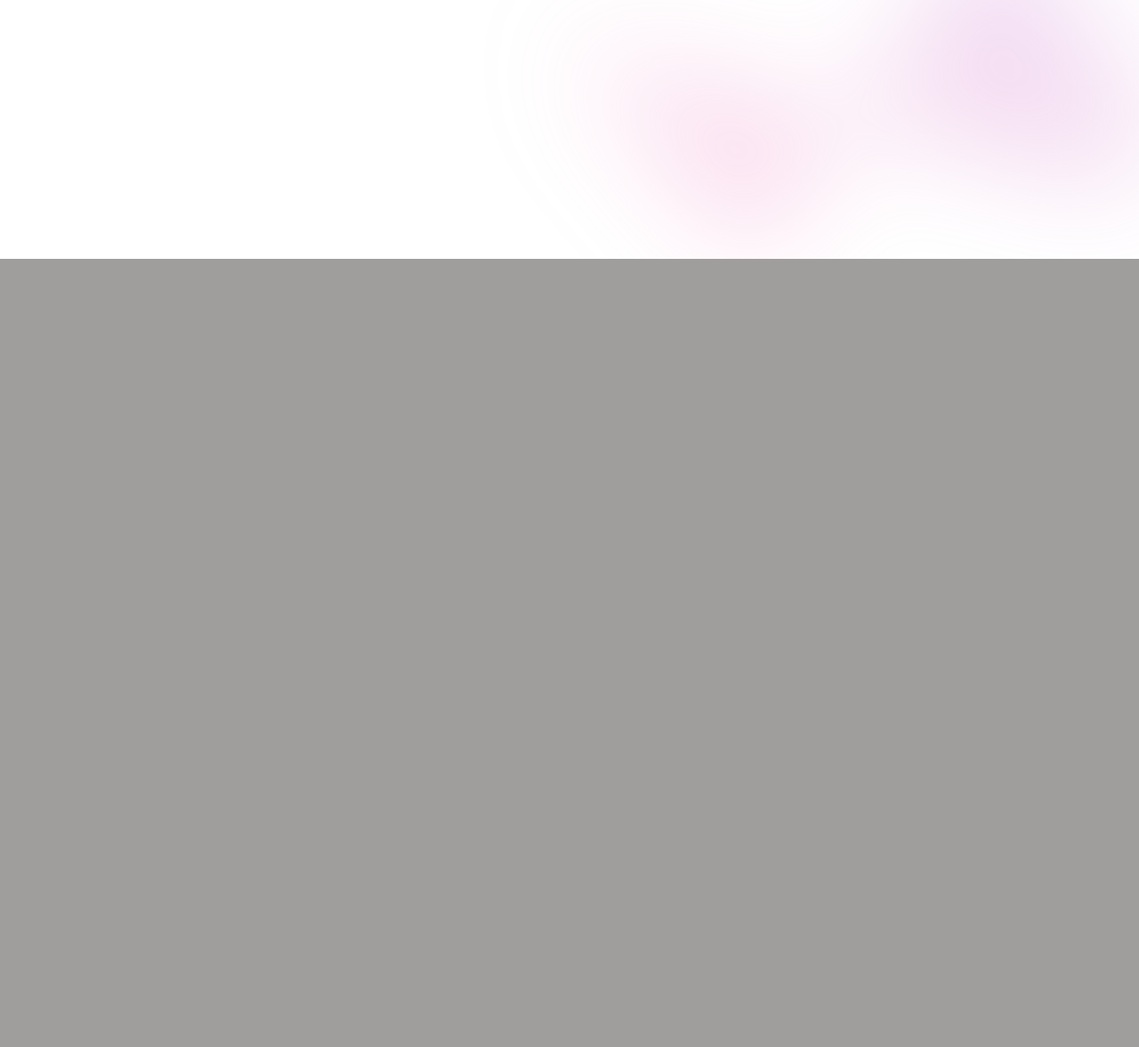
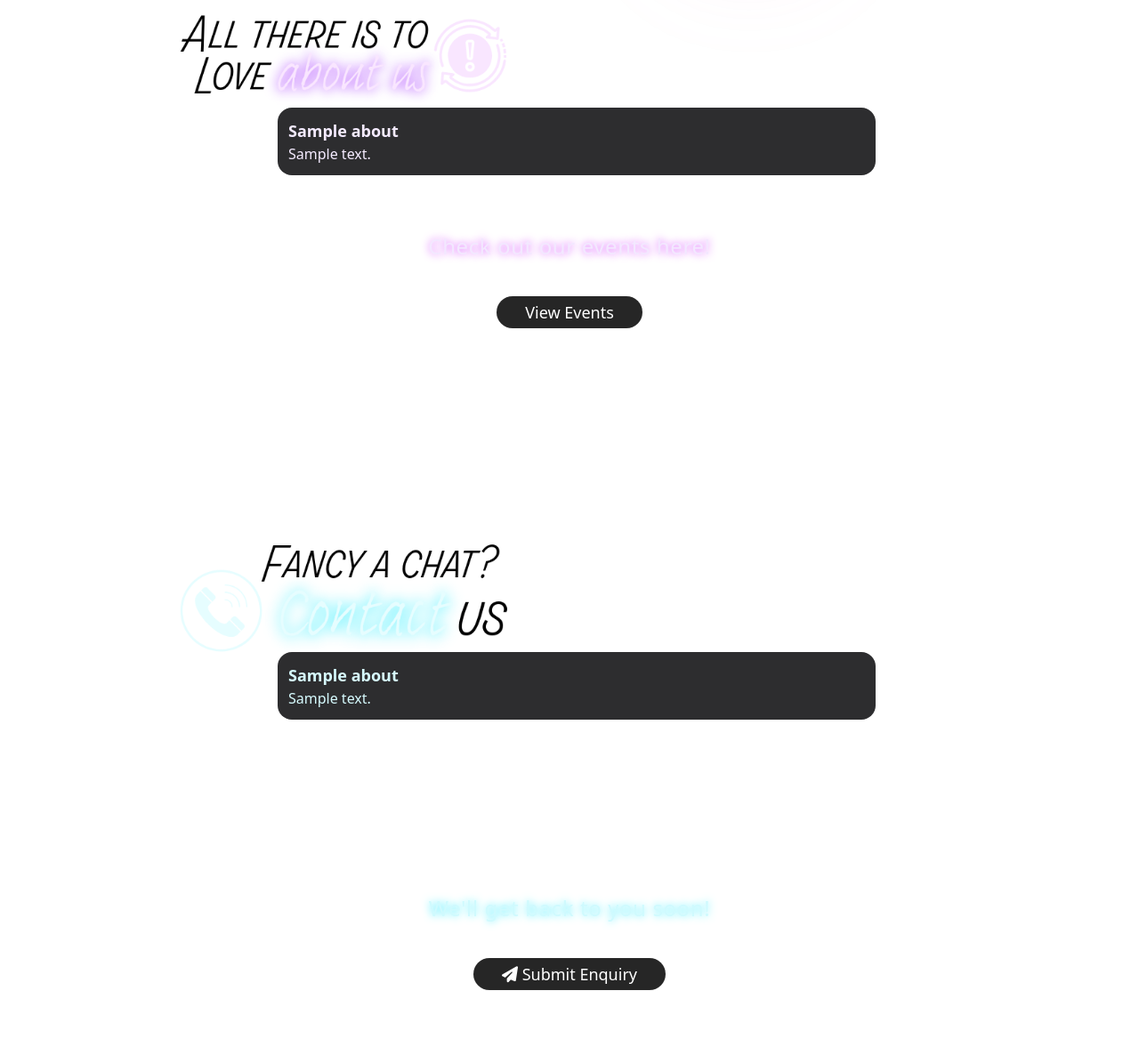
Before and after one commit to Viridi-Machina/tipple-and-tail, a Django app: page / in a window 1280 px wide. Shown: the part 801-1978 px from the top of the page at 89% size. Before the commit the page ends 1092 px from the top, so only its background shows below. Run offline with Django 5.2, Linux system fonts and the light colour scheme; tables that the repository leaves empty hold one stand-in row (values such as "Sample post"); some libraries are stand-ins or nearby versions.

```diff
--- a/about/admin.py
+++ b/about/admin.py
@@ -11,5 +11,6 @@ class EventAdmin(SummernoteModelAdmin):
     prepopulated_fields = {'slug': ('title',)}
     summernote_fields = ('content',)
 
-# Model Registry
-admin.site.register(About)
+@admin.register(About)
+class AboutAdmin(SummernoteModelAdmin):
+    summernote_fields = ('content',)
--- a/about/templates/about/index.html
+++ b/about/templates/about/index.html
@@ -2,15 +2,17 @@
 {% load static %}
 {% block content %}
 
+<div class="flex-auto">
+    <!-- Dashboard logo with booking and menu links -->
     <div class="relative isolate px-6 pt-8 lg:px-8">
+        <!-- Colour splash 1 -->
         <div class="absolute inset-x-0 -z-10 transform-gpu overflow-hidden blur-3xl sm:-top-80" aria-hidden="true">
             <div class="relative left-[calc(50%-11rem)] aspect-[1155/678] w-[36.125rem] -translate-x-1/2 rotate-[30deg] bg-gradient-to-tr from-[#ffcf32] to-[#9a89fc] opacity-30 sm:left-[calc(50%-30rem)] sm:w-[72.1875rem]" style="clip-path: polygon(74.1% 44.1%, 100% 61.6%, 97.5% 26.9%, 85.5% 0.1%, 80.7% 2%, 72.5% 32.5%, 60.2% 62.4%, 52.4% 68.1%, 47.5% 58.3%, 45.2% 34.5%, 27.5% 76.7%, 0.1% 64.9%, 17.9% 100%, 27.6% 76.8%, 76.1% 97.7%, 74.1% 44.1%)"></div>
         </div>
-    <div class="mx-auto max-w-2xl py-20 sm:py-48 lg:py-56">
+        <div class="mx-auto max-w-2xl pt-12 sm:pt-20 lg:pt-24">
             <div class="flex justify-center items-center">
-            <img class="size-72" src="{% static 'images/home-brand.png' %}">
+                <img class="logo-size" src="{% static 'images/home-brand.png' %}">
             </div>
-        <div class="flex"></div>
             <div class="text-center">
                 <h2 class="text-base font-thin tracking-wide text-yellow-100 text-glow-yellow border-t-2 border-black pt-4 sm:text-2xl">Cocktails | Nightcub | Music & Events</h2>
                 <div class="mt-10 flex items-center justify-center gap-x-6">
@@ -19,9 +21,55 @@
                 </div>
             </div>
         </div>
+        <!-- Colour splash 2 -->
         <div class="absolute inset-x-0 top-[calc(100%-13rem)] -z-10 transform-gpu overflow-hidden blur-3xl sm:top-[calc(100%-30rem)]" aria-hidden="true">
             <div class="relative left-[calc(50%+3rem)] aspect-[1155/678] w-[36.125rem] -translate-x-1/2 bg-gradient-to-tr from-[#ff80b5] to-[#9089fc] opacity-30 sm:left-[calc(50%+36rem)] sm:w-[72.1875rem]" style="clip-path: polygon(74.1% 44.1%, 100% 61.6%, 97.5% 26.9%, 85.5% 0.1%, 80.7% 2%, 72.5% 32.5%, 60.2% 62.4%, 52.4% 68.1%, 47.5% 58.3%, 45.2% 34.5%, 27.5% 76.7%, 0.1% 64.9%, 17.9% 100%, 27.6% 76.8%, 76.1% 97.7%, 74.1% 44.1%)"></div>
         </div>
     </div>
 
+    <!-- About section -->
+    <div class="isolate px-6 pt-8 lg:px-8">
+        <div class="mx-auto max-w-2xl pt-8 sm:pt-10 lg:pt-36">
+            <div class="flex justify-center items-center relative -left-64 top-20">
+                <img class="size-96" src="{% static 'images/about.png' %}">
+            </div>
+            <div class="rounded-2xl p-3 text-purple-100 relative -top-48 left-2 bg-zinc-950 opacity-85 -z-20">
+                <h2 class="font-semibold text-lg">
+                    {{ about.title }}
+                </h2>
+                    {{ about.content | safe }}
+            </div>
+            <div class="text-center relative -top-36">
+                <h2 class="text-base font-thin tracking-wide text-purple-100 text-glow-purple pt-4 sm:text-2xl">Check out our events here!</h2>
+                <div class="mt-10 flex items-center justify-center gap-x-6">
+                    <a href="{% url 'events' %}" class="rounded-full bg-black opacity-85 lg:min-w-8 px-8 py-1 text-lg text-white shadow-sm event-glow focus-visible:outline focus-visible:outline-2 focus-visible:outline-offset-2 focus-visible:outline-indigo-600">View Events</a>
+                </div>
+            </div>
+        </div>
+    </div>
+
+    <!-- Contact section -->
+    <div class="isolate px-6 pt-8 lg:px-8">
+        <div class="mx-auto max-w-2xl pt-8 sm:pt-10 lg:pt-36 contact-max">
+            <div class="flex justify-center items-center -z-30">
+                <img class="size-96 relative -top-24 right-64" src="{% static 'images/contact.png' %}">
+            </div>
+            <div class="rounded-2xl p-3 text-cyan-100 contact-pos relative left-2 bg-zinc-950 opacity-85">
+                <h2 class="font-semibold text-lg">
+                    {{ about.title }}
+                </h2>
+                    {{ about.content | safe }}
+            </div>
+            <div class="text-center relative pb-16 -top-40">
+                <h2 class="text-base font-thin tracking-wide text-cyan-100 text-glow-cyan pt-4 sm:text-2xl">We'll get back to you soon!</h2>
+                <div class="mt-10 flex items-center justify-center gap-x-6">
+                    <a href="#" class="rounded-full bg-black opacity-85 lg:min-w-8 px-8 py-1 text-lg text-white shadow-sm contact-glow focus-visible:outline focus-visible:outline-2 focus-visible:outline-offset-2 focus-visible:outline-indigo-600"><i class="fa-solid fa-paper-plane"></i> Submit Enquiry</a>
+                </div>
+            </div>
+        </div>
+    </div>
+
+</div>
+
+
 {% endblock %}
--- a/about/urls.py
+++ b/about/urls.py
@@ -4,5 +4,5 @@ from django.urls import path
 
 urlpatterns = [
     path('', views.about, name='home'),
-    path('events/', views.EventList.as_view(), name='events')
+    path('events/', views.event_list, name='events')
 ]
--- a/about/views.py
+++ b/about/views.py
@@ -1,11 +1,23 @@
 from django.shortcuts import render
-from django.views import generic
-from .models import Event
+from .models import Event, About
 
 
-class EventList(generic.ListView):
-    queryset = Event.objects.all().order_by("-event_date")
-    template_name = "about/event_list.html"
+def about(request):
+    """
+    Renders the about section on the home dashboard.
+    """
+    about = About.objects.all().first()
 
-def about(request):
-    return render(request, "about/index.html")
+    return render(request, "about/index.html", {"about": about},)
+
+
+def event_list(request):
+    """
+    Renders the events list page.
+    """
+    events = Event.objects.all().order_by("-event_date")
+    context = {
+        "events": events,
+    }
+
+    return render(request, "about/event_list.html", context,)
--- a/django_project/urls.py
+++ b/django_project/urls.py
@@ -24,7 +24,7 @@ urlpatterns = [
     path('admin/', admin.site.urls),
     # path('booking/', booking_views.booking_page, name='booking'),
     # path('hello_world/', index_views.index, name='index'),
-    # path('summernote/', include('django_summernote.urls')),
+    path('summernote/', include('django_summernote.urls')),
     # path('user/', use_views.user_page, name='user'),
     path('', include('about.urls'), name='about-urls'),
 ]
--- a/static/css/style.css
+++ b/static/css/style.css
@@ -2,6 +2,11 @@
     position: relative;
     top: 20px;
     left: -20px;
+}
+
+.logo-size {
+    width:300px;
+    height:300px;
 }
 
 .nav-position {
@@ -20,9 +25,25 @@
     top: 0;
 }
 
+.contact-pos {
+    top: -340px;
+}
+
+.contact-max {
+    max-height: 600px;
+}
+
 /* Style for flavour text on home screen below main logo */
 .text-glow-yellow {
     text-shadow: 0px 0px 10px rgb(255, 225, 89);
+}
+
+.text-glow-purple {
+    text-shadow: 0px 0px 10px rgb(213, 76, 255);
+}
+
+.text-glow-cyan {
+    text-shadow: 0px 0px 10px rgb(74, 237, 255);
 }
 
 /* Navbar hover styling */
@@ -36,3 +57,13 @@ nav a:hover,
     box-shadow: 0 0 10px rgb(255, 225, 89);
     color: rgb(255, 242, 183);
 }
+
+.event-glow:hover {
+    box-shadow: 0 0 10px rgb(213, 76, 255);
+    color: rgb(243 232 255);
+}
+
+.contact-glow:hover {
+    box-shadow: 0 0 10px rgb(74, 237, 255);
+    color: rgb(165 243 252);
+}
--- a/templates/base.html
+++ b/templates/base.html
@@ -10,7 +10,7 @@
 
     <head>
         <meta http-equiv="X-UA-Compatible" content="IE=edge">
-        <meta name="viewport" content="width=device-width, initial-scale=1" />
+        <meta name="viewport" content="width=device-width, initial-scale=1"/>
 
         <title>Tipple & tail</title>
 
@@ -19,9 +19,6 @@
         <link rel="icon" type="image/png" sizes="32x32" href="{% static 'favicon/favicon-32x32.png' %}">
         <link rel="icon" type="image/png" sizes="16x16" href="{% static 'favicon/favicon-16x16.png' %}">
         <link rel="manifest" href="{% static 'favicon/site.webmanifest' %}">
-
-        <!-- Font Awesome CSS -->
-        <link rel="stylesheet" href="https://cdnjs.cloudflare.com/ajax/libs/font-awesome/5.15.3/css/all.min.css">
 
         <!-- Tailwind CSS -->
         {% tailwind_css  %}
@@ -32,6 +29,7 @@
     </head>
 
     <body>
+        <!-- Adapted from tailwinf official example https://tailwindui.com/components/marketing/sections/heroes -->
         <div class="tipple-hero">
             <img class="fixed overflow-y-hidden -z-10" src="{% static 'images/gold-dark-bg.jpeg' %}" alt="Background">
             <header class="absolute inset-x-0 top-0 z-50 nav-position">
@@ -62,7 +60,7 @@
                         <a href="#" class="text-sm font-light leading-6 text-white">CONTACT</a>
                         <!-- Bookings -->
                         <a href="#" class="text-sm font-light leading-6 text-white
-                        {% if request.path == home_url %}active{% endif %}">BOOKINGS</a>
+                        {% if request.path == bookings_url %}active{% endif %}">BOOKINGS</a>
                         <!-- Events -->
                         <a href="{% url 'events' %}" class="text-sm font-light leading-6 text-white
                         {% if request.path == events_url %}active{% endif %}">EVENTS</a>
@@ -78,7 +76,7 @@
                 <div class="bg-zinc-800 relative h-8 w-full nav-block -z-10 opacity-75"></div>
 
                 <!-- Mobile menu, show/hide based on menu open state. -->
-                <div class="lg:hidden" role="dialog" aria-modal="true">
+                <div class="hidden" role="dialog" aria-modal="true">
                     <!-- Background backdrop, show/hide based on slide-over state. -->
                     <div class="fixed inset-0 z-50"></div>
                     <div class="fixed inset-y-0 right-0 z-50 w-full overflow-y-auto bg-zinc-800 opacity-95 px-6 py-6 sm:max-w-sm sm:ring-1 sm:ring-gray-900/10">
@@ -119,6 +117,8 @@
 
         <!-- Footer -->
 
+        <script src="https://kit.fontawesome.com/8504e83294.js" crossorigin="anonymous"></script>
+
         <script src="{% static 'js/script.js' %}"></script>
     </body>
 </html>
--- a/theme/static/css/dist/styles.css
+++ b/theme/static/css/dist/styles.css
@@ -825,6 +825,30 @@ select {
   bottom: 0px;
 }
 
+.-left-64 {
+  left: -16rem;
+}
+
+.-top-24 {
+  top: -6rem;
+}
+
+.-top-36 {
+  top: -9rem;
+}
+
+.-top-40 {
+  top: -10rem;
+}
+
+.-top-48 {
+  top: -12rem;
+}
+
+.left-2 {
+  left: 0.5rem;
+}
+
 .left-\[calc\(50\%\+3rem\)\] {
   left: calc(50% + 3rem);
 }
@@ -837,20 +861,40 @@ select {
   right: 0px;
 }
 
+.right-64 {
+  right: 16rem;
+}
+
 .top-0 {
   top: 0px;
 }
 
+.top-20 {
+  top: 5rem;
+}
+
 .top-\[calc\(100\%-13rem\)\] {
   top: calc(100% - 13rem);
 }
 
+.left-0 {
+  left: 0px;
+}
+
 .isolate {
   isolation: isolate;
 }
 
 .-z-10 {
   z-index: -10;
+}
+
+.-z-20 {
+  z-index: -20;
+}
+
+.-z-30 {
+  z-index: -30;
 }
 
 .z-50 {
@@ -925,9 +1013,9 @@ select {
   height: 7rem;
 }
 
-.size-72 {
-  width: 18rem;
-  height: 18rem;
+.size-96 {
+  width: 24rem;
+  height: 24rem;
 }
 
 .h-6 {
@@ -958,8 +1070,40 @@ select {
   width: 100%;
 }
 
+.w-12 {
+  width: 3rem;
+}
+
+.w-32 {
+  width: 8rem;
+}
+
+.w-4 {
+  width: 1rem;
+}
+
+.w-48 {
+  width: 12rem;
+}
+
+.w-64 {
+  width: 16rem;
+}
+
 .max-w-2xl {
   max-width: 42rem;
+}
+
+.max-w-xl {
+  max-width: 36rem;
+}
+
+.flex-auto {
+  flex: 1 1 auto;
+}
+
+.flex-shrink-0 {
+  flex-shrink: 0;
 }
 
 .-translate-x-1\/2 {
@@ -1021,6 +1185,10 @@ select {
   overflow-y: hidden;
 }
 
+.rounded-2xl {
+  border-radius: 1rem;
+}
+
 .rounded-full {
   border-radius: 9999px;
 }
@@ -1055,6 +1241,21 @@ select {
 .bg-zinc-800 {
   --tw-bg-opacity: 1;
   background-color: rgb(39 39 42 / var(--tw-bg-opacity));
+}
+
+.bg-zinc-950 {
+  --tw-bg-opacity: 1;
+  background-color: rgb(9 9 11 / var(--tw-bg-opacity));
+}
+
+.bg-white {
+  --tw-bg-opacity: 1;
+  background-color: rgb(255 255 255 / var(--tw-bg-opacity));
+}
+
+.bg-zinc-900 {
+  --tw-bg-opacity: 1;
+  background-color: rgb(24 24 27 / var(--tw-bg-opacity));
 }
 
 .bg-gradient-to-tr {
@@ -1095,6 +1306,10 @@ select {
 
 .p-2\.5 {
   padding: 0.625rem;
+}
+
+.p-3 {
+  padding: 0.75rem;
 }
 
 .p-6 {
@@ -1136,16 +1351,34 @@ select {
   padding-bottom: 0.625rem;
 }
 
-.py-20 {
-  padding-top: 5rem;
-  padding-bottom: 5rem;
-}
-
 .py-6 {
   padding-top: 1.5rem;
   padding-bottom: 1.5rem;
 }
 
+.px-2 {
+  padding-left: 0.5rem;
+  padding-right: 0.5rem;
+}
+
+.px-4 {
+  padding-left: 1rem;
+  padding-right: 1rem;
+}
+
+.py-8 {
+  padding-top: 2rem;
+  padding-bottom: 2rem;
+}
+
+.pb-16 {
+  padding-bottom: 4rem;
+}
+
+.pt-12 {
+  padding-top: 3rem;
+}
+
 .pt-4 {
   padding-top: 1rem;
 }
@@ -1228,6 +1494,11 @@ select {
   color: rgb(17 24 39 / var(--tw-text-opacity));
 }
 
+.text-purple-100 {
+  --tw-text-opacity: 1;
+  color: rgb(243 232 255 / var(--tw-text-opacity));
+}
+
 .text-white {
   --tw-text-opacity: 1;
   color: rgb(255 255 255 / var(--tw-text-opacity));
@@ -1236,6 +1507,31 @@ select {
 .text-yellow-100 {
   --tw-text-opacity: 1;
   color: rgb(254 249 195 / var(--tw-text-opacity));
+}
+
+.text-cyan-100 {
+  --tw-text-opacity: 1;
+  color: rgb(207 250 254 / var(--tw-text-opacity));
+}
+
+.text-blue-500 {
+  --tw-text-opacity: 1;
+  color: rgb(59 130 246 / var(--tw-text-opacity));
+}
+
+.text-gray-600 {
+  --tw-text-opacity: 1;
+  color: rgb(75 85 99 / var(--tw-text-opacity));
+}
+
+.text-gray-800 {
+  --tw-text-opacity: 1;
+  color: rgb(31 41 55 / var(--tw-text-opacity));
+}
+
+.text-gray-500 {
+  --tw-text-opacity: 1;
+  color: rgb(107 114 128 / var(--tw-text-opacity));
 }
 
 .opacity-30 {
@@ -1311,9 +1627,12 @@ select {
     max-width: 24rem;
   }
 
-  .sm\:py-48 {
-    padding-top: 12rem;
-    padding-bottom: 12rem;
+  .sm\:pt-10 {
+    padding-top: 2.5rem;
+  }
+
+  .sm\:pt-20 {
+    padding-top: 5rem;
   }
 
   .sm\:text-2xl {
@@ -1363,8 +1688,11 @@ select {
     padding-right: 2rem;
   }
 
-  .lg\:py-56 {
-    padding-top: 14rem;
-    padding-bottom: 14rem;
-  }
-}
+  .lg\:pt-24 {
+    padding-top: 6rem;
+  }
+
+  .lg\:pt-36 {
+    padding-top: 9rem;
+  }
+}
```
Also changed, not shown: other parts of theme/static/css/dist/styles.css (+175 -0 lines), about/templates/about/event_list.html (+37 -0 lines), static/images/about.png (added), static/images/contact.png (added). Lines whose indentation alone changed are shown as unchanged.
